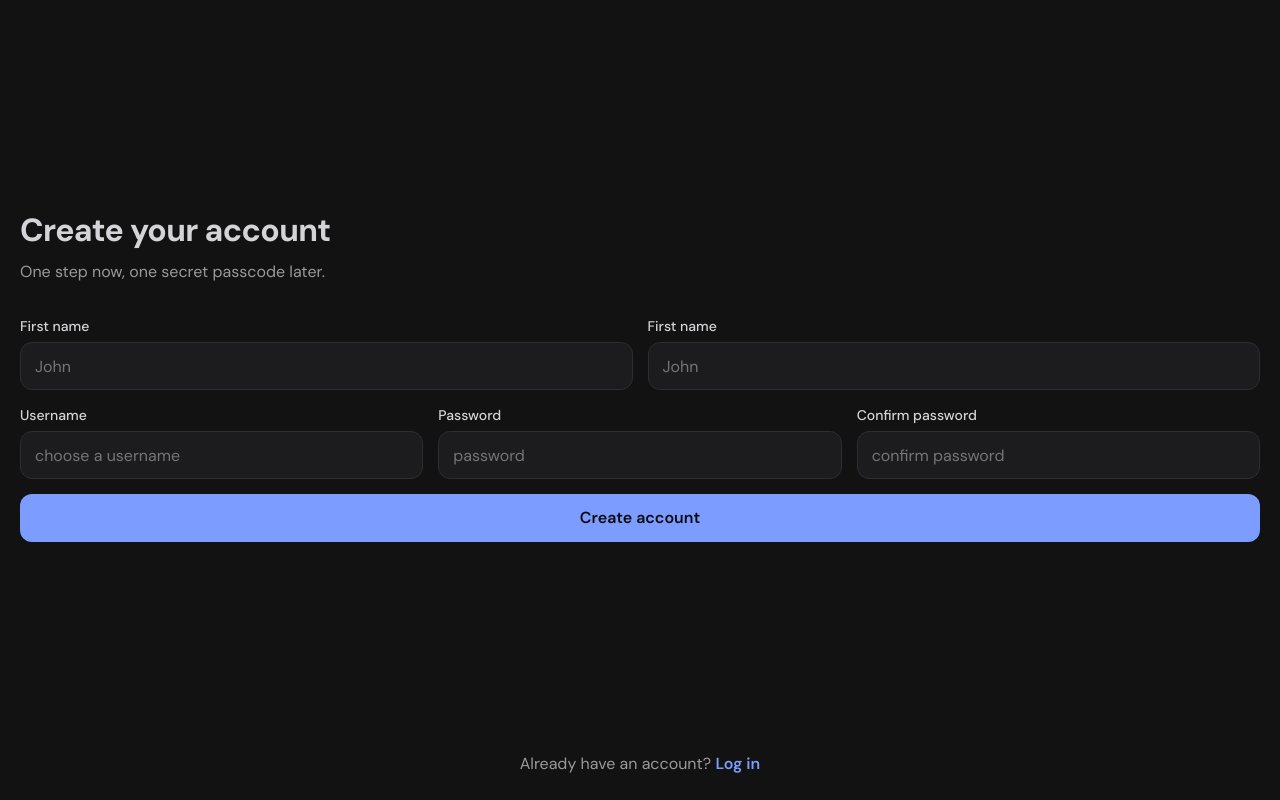
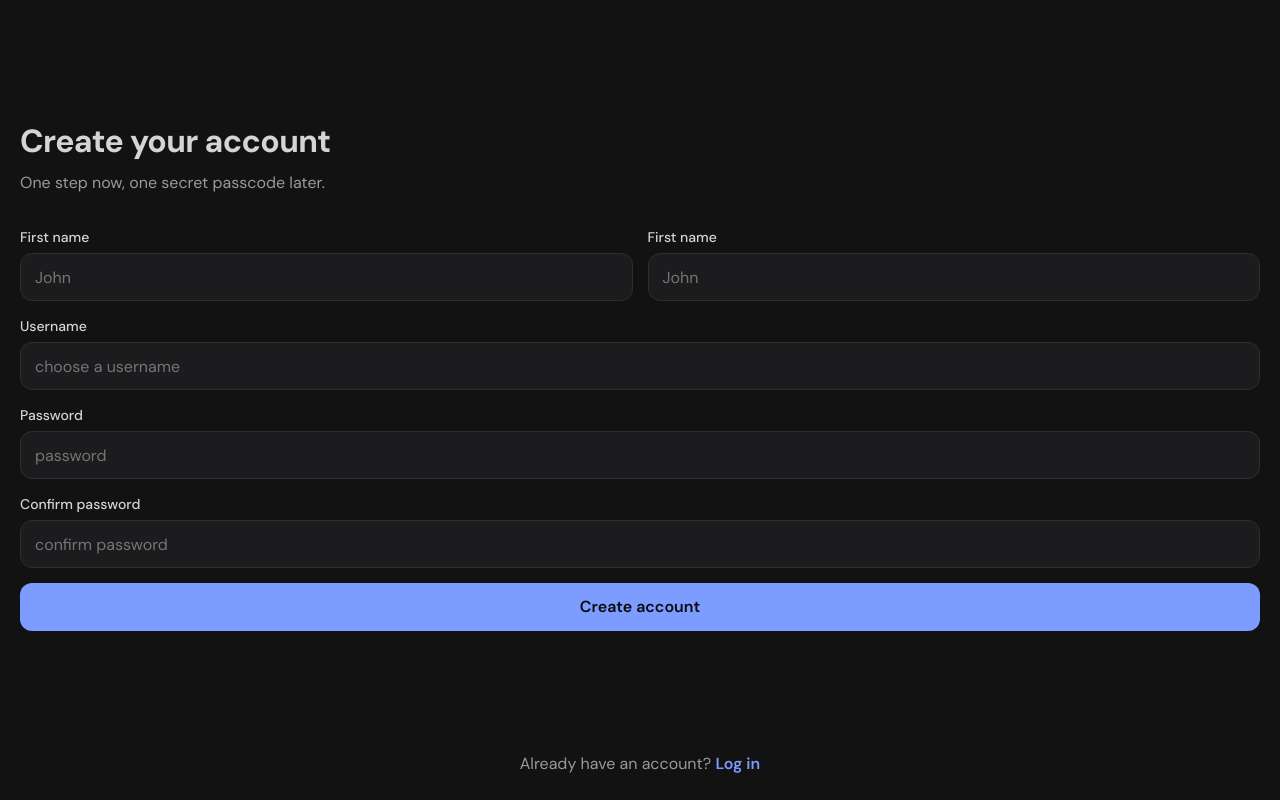
Before and after one commit to urosrelic/members-only-frontend, a React (Vite) app: page /signup in a window 1280 px wide. Built offline with nearby package versions, Linux system fonts and the light colour scheme.

Commit message:
fix(MO-21): adjust signup form layout and fix wrong ids in html

```diff
--- a/src/pages/signup-page/SignupPage.css
+++ b/src/pages/signup-page/SignupPage.css
@@ -43,7 +43,7 @@
 .signup__form {
   width: 100%;
   display: flex;
-  flex-wrap: wrap;
+  flex-direction: column;
   justify-content: center;
   gap: 15px;
 }
@@ -55,10 +55,14 @@
   gap: 15px;
 }
 
+.signup__form-group > .signup__input {
+  flex: 1 1 132px;
+}
+
 .signup__input {
   width: 100%;
   display: flex;
-  flex: 1 1 132px;
+  flex: 1;
   flex-direction: column;
   gap: 5px;
 }
--- a/src/pages/signup-page/SignupPage.tsx
+++ b/src/pages/signup-page/SignupPage.tsx
@@ -22,10 +22,10 @@ function SignupPage() {
             </div>
 
             <div className='signup__input '>
-              <label htmlFor='firstName'>First name</label>
+              <label htmlFor='lastName'>First name</label>
               <input
                 type='text'
-                name='firstName'
+                name='lastName'
                 id='firstName'
                 placeholder='John'
               />
```
